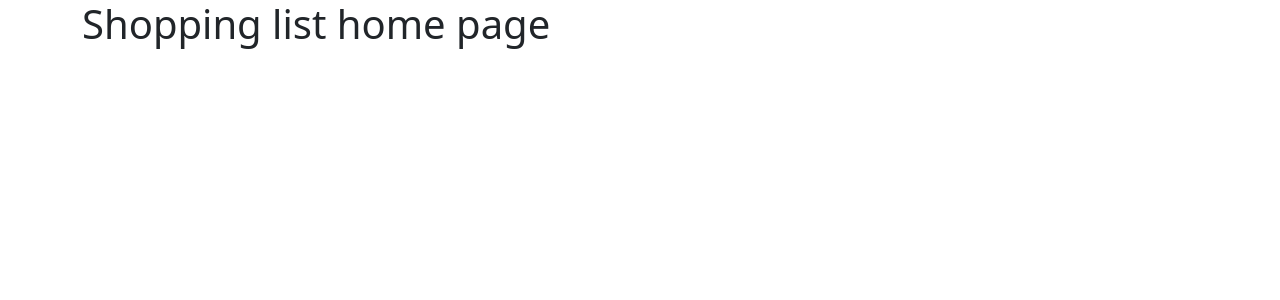
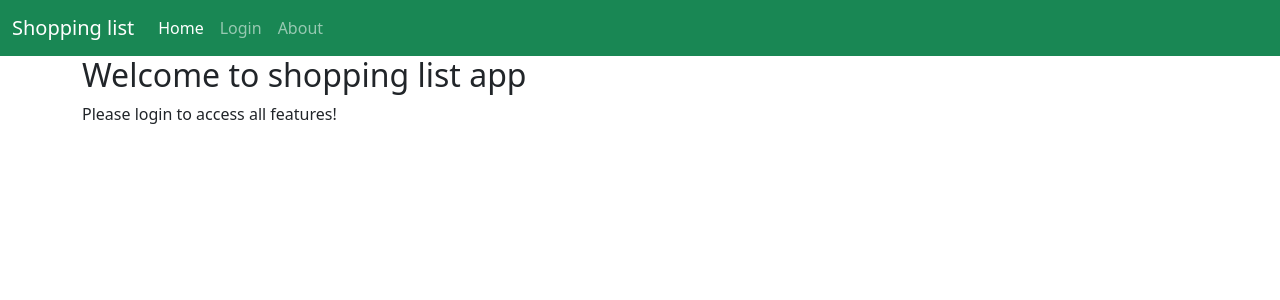
Before and after one commit to pawelsuswal/Shopping-list, a Django app: template home/templates/home/home.html in a window 1280 px wide. Shown: the top 300 px of the page. Run offline with Django 3.2, Linux system fonts and the light colour scheme; the template is opened without the code that fills it, so the values that code supplies are empty; parts of the project's set-up code (start-up, migrations or seed data) failed here and were passed over; some libraries are stand-ins or nearby versions.

Commit message:
added basic menu bar, base and home html are connected

```diff
--- a/home/templates/home/home.html
+++ b/home/templates/home/home.html
@@ -5,5 +5,6 @@
 {% endblock %}
 
 {% block container %}
-    <h1>Shopping list home page</h1>
+    <h2>Welcome to shopping list app</h2>
+    <p>Please login to access all features!</p>
 {% endblock %}
--- a/templates/base.html
+++ b/templates/base.html
@@ -17,6 +17,7 @@
     {% endblock %}
 </head>
 <body>
+{% include './partials/_menu.html' %}
 <div class="container">
     <div class="row">
         <div class="col">
--- /dev/null
+++ b/templates/partials/_menu.html
@@ -0,0 +1,25 @@
+<nav class="navbar navbar-expand-lg navbar-dark bg-success">
+    <div class="container-fluid">
+        <a class="navbar-brand" href="{% url 'home:home' %}" >Shopping list</a>
+        <button class="navbar-toggler " type="button" data-bs-toggle="collapse" data-bs-target="#navbarNav"
+                aria-controls="navbarNav" aria-expanded="false" aria-label="Toggle navigation">
+            <span class="navbar-toggler-icon"></span>
+        </button>
+        <div class="collapse navbar-collapse" id="navbarNav">
+            <ul class="navbar-nav">
+                <li class="nav-item">
+                    <a class="nav-link active" aria-current="page" href="{% url 'home:home' %}">Home</a>
+                </li>
+                <li class="nav-item">
+                    <a class="nav-link" href="#">Login</a>
+                </li>
+                <li class="nav-item">
+                    <a class="nav-link" href="#">About</a>
+                </li>
+{#                <li class="nav-item">#}
+{#                    <a class="nav-link disabled">Disabled</a>#}
+{#                </li>#}
+            </ul>
+        </div>
+    </div>
+</nav>
```
